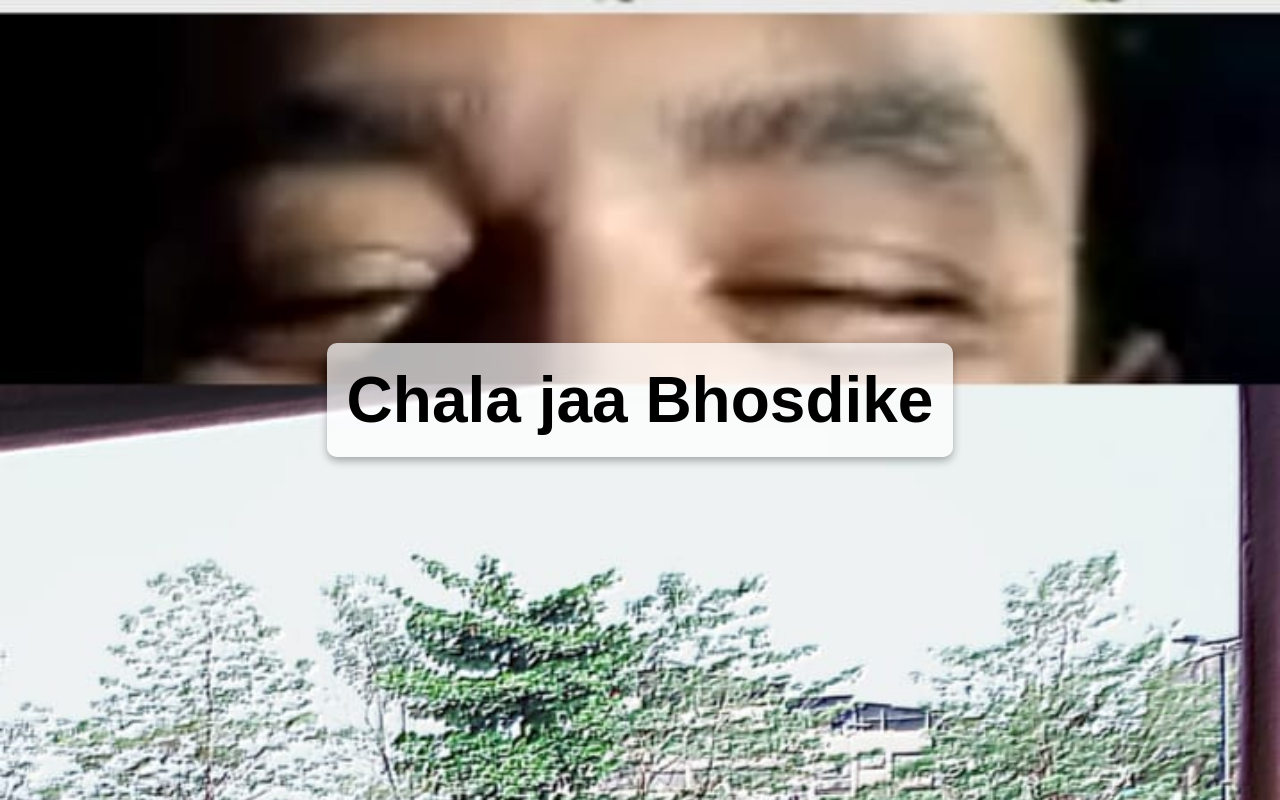
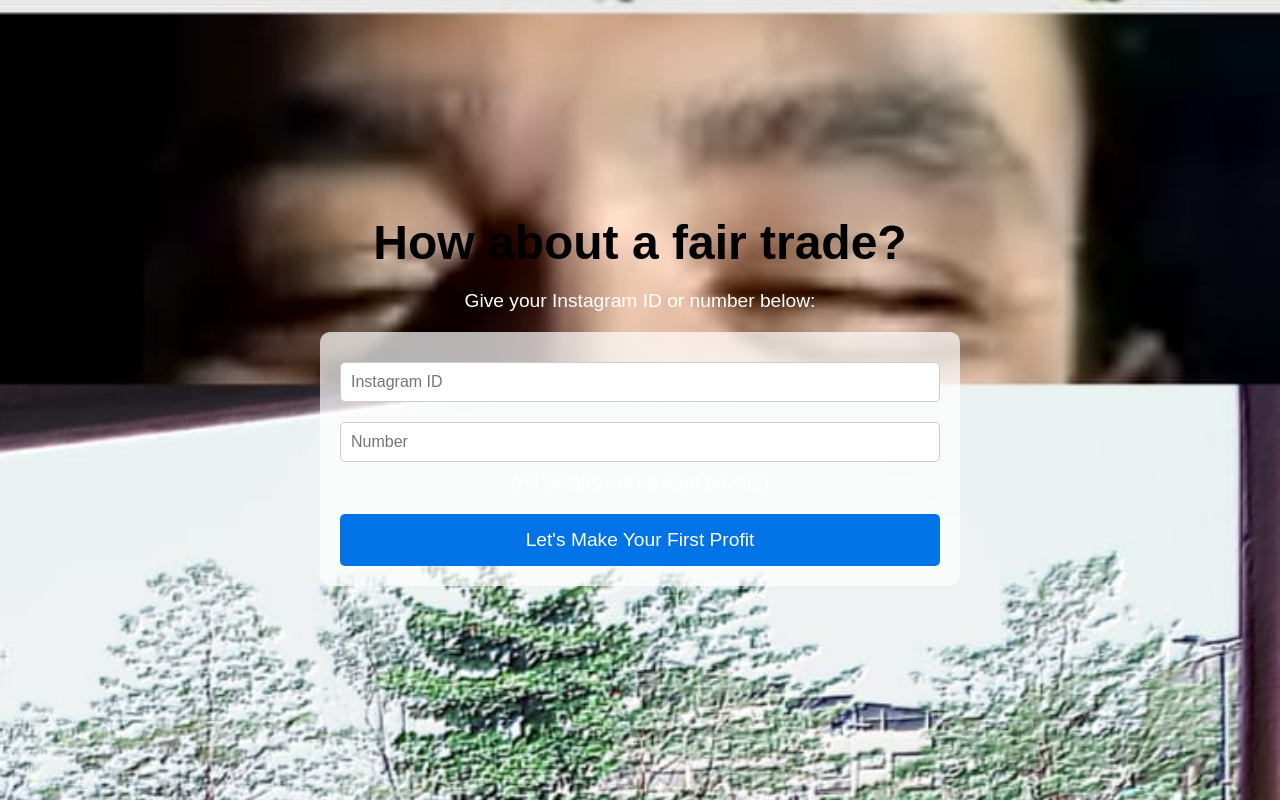
Before and after one commit to Dixon49/Betfrenzy, a plain HTML site: page 3page.html in a window 1280 px wide. Drawn offline with Linux system fonts and the light colour scheme.

Commit message:
Update 3page.html

```diff
--- a/3page.html
+++ b/3page.html
@@ -13,6 +13,7 @@
             color: #fff;
             text-align: center;
             display: flex;
+            flex-direction: column;
             justify-content: center;
             align-items: center;
             height: 100vh;
@@ -21,21 +22,74 @@
             background-position: center; /* Center the image */
             background-repeat: no-repeat; /* Prevent repeating the image */
         }
-        .message {
-            font-size: 4rem;
+        .header {
+            font-size: 3rem;
             font-weight: bold;
             color: #000; /* Black color for the text */
-            background-color: rgba(255, 255, 255, 0.7); /* Semi-transparent white background for better readability */
+            margin-bottom: 20px;
+        }
+        .info {
+            font-size: 1.2rem;
+            color: #fff; /* White color for the info text */
+            margin-bottom: 20px;
+        }
+        .form-container {
+            background-color: rgba(255, 255, 255, 0.7); /* Semi-transparent white background for readability */
             padding: 20px;
             border-radius: 10px;
-            box-shadow: 0 4px 8px rgba(0, 0, 0, 0.3); /* Add shadow for better contrast */
+            display: inline-block; /* To fit the background color around the form */
+            width: 80%;
+            max-width: 600px;
+        }
+        .input-field {
+            margin: 10px 0;
+            padding: 10px;
+            font-size: 1rem;
+            border-radius: 5px;
+            border: 1px solid #ccc;
+            width: calc(100% - 22px); /* Adjust width to fit within the container */
+        }
+        .input-field:disabled {
+            background-color: #e0e0e0; /* Disabled field background color */
+        }
+        .button {
+            padding: 15px 30px;
+            font-size: 1.2rem;
+            color: #fff; /* White text color for the button */
+            background-color: #0073e6; /* Blue background for the button */
+            border: none;
+            border-radius: 5px;
+            cursor: pointer;
+            text-decoration: none;
+            margin-top: 20px;
+            display: block;
+        }
+        .button:hover {
+            background-color: #005bb5; /* Darker blue on hover */
         }
     </style>
+    <script>
+        function enableButton() {
+            const instaId = document.getElementById('insta-id').value;
+            const number = document.getElementById('number').value;
+            const button = document.getElementById('submit-button');
+            if (instaId || number) {
+                button.disabled = false;
+            } else {
+                button.disabled = true;
+            }
+        }
+    </script>
 </head>
 <body>
 
-    <div class="message">
-        Chala jaa Bhosdike
+    <div class="header">How about a fair trade?</div>
+    <div class="info">Give your Instagram ID or number below:</div>
+    <div class="form-container">
+        <input type="text" id="insta-id" class="input-field" placeholder="Instagram ID" oninput="enableButton()">
+        <input type="text" id="number" class="input-field" placeholder="Number" oninput="enableButton()">
+        <div class="info">(All details will be kept private)</div>
+        <a href="#" id="submit-button" class="button" disabled>Let's Make Your First Profit</a>
     </div>
 
 </body>
```
